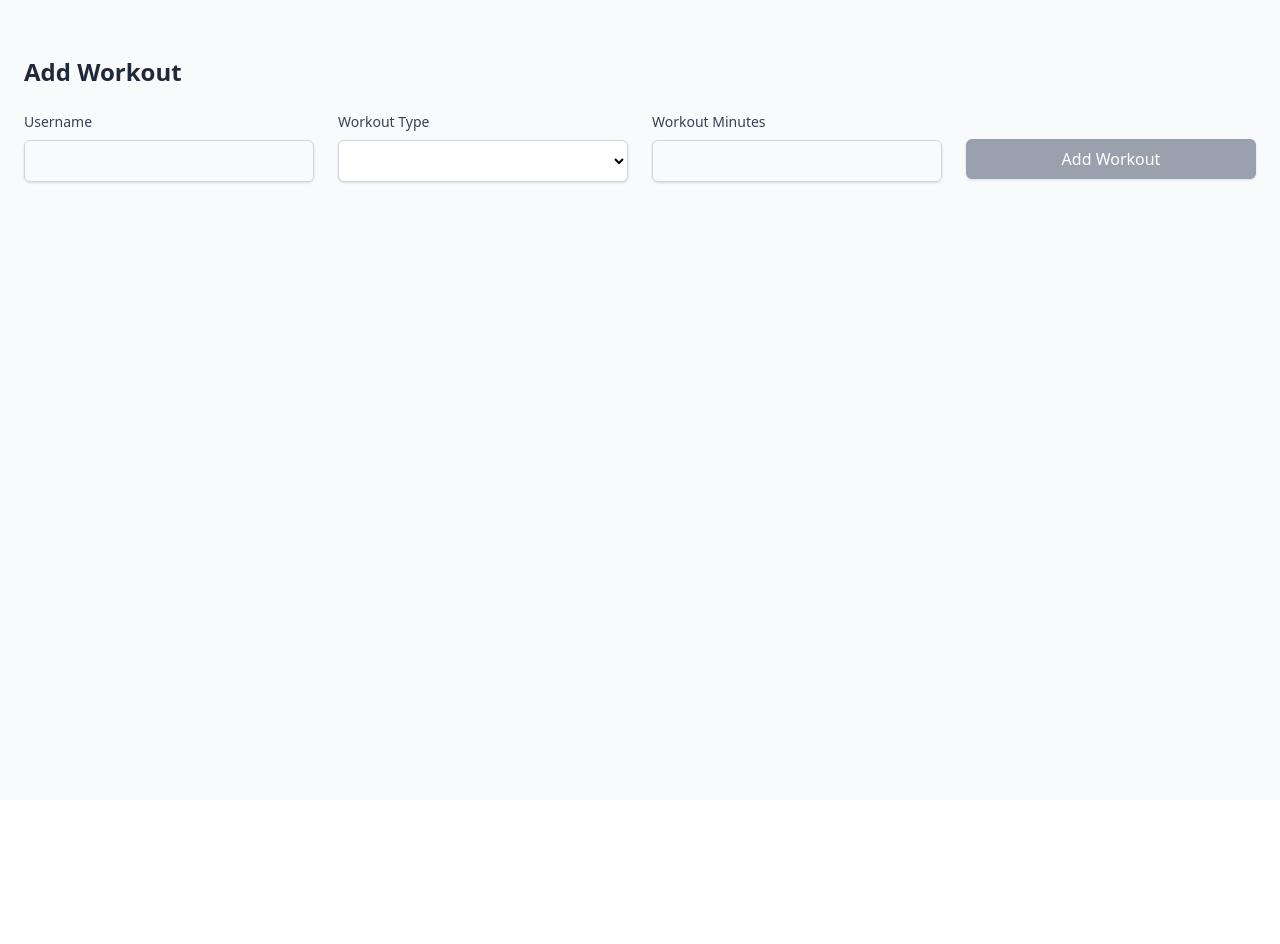
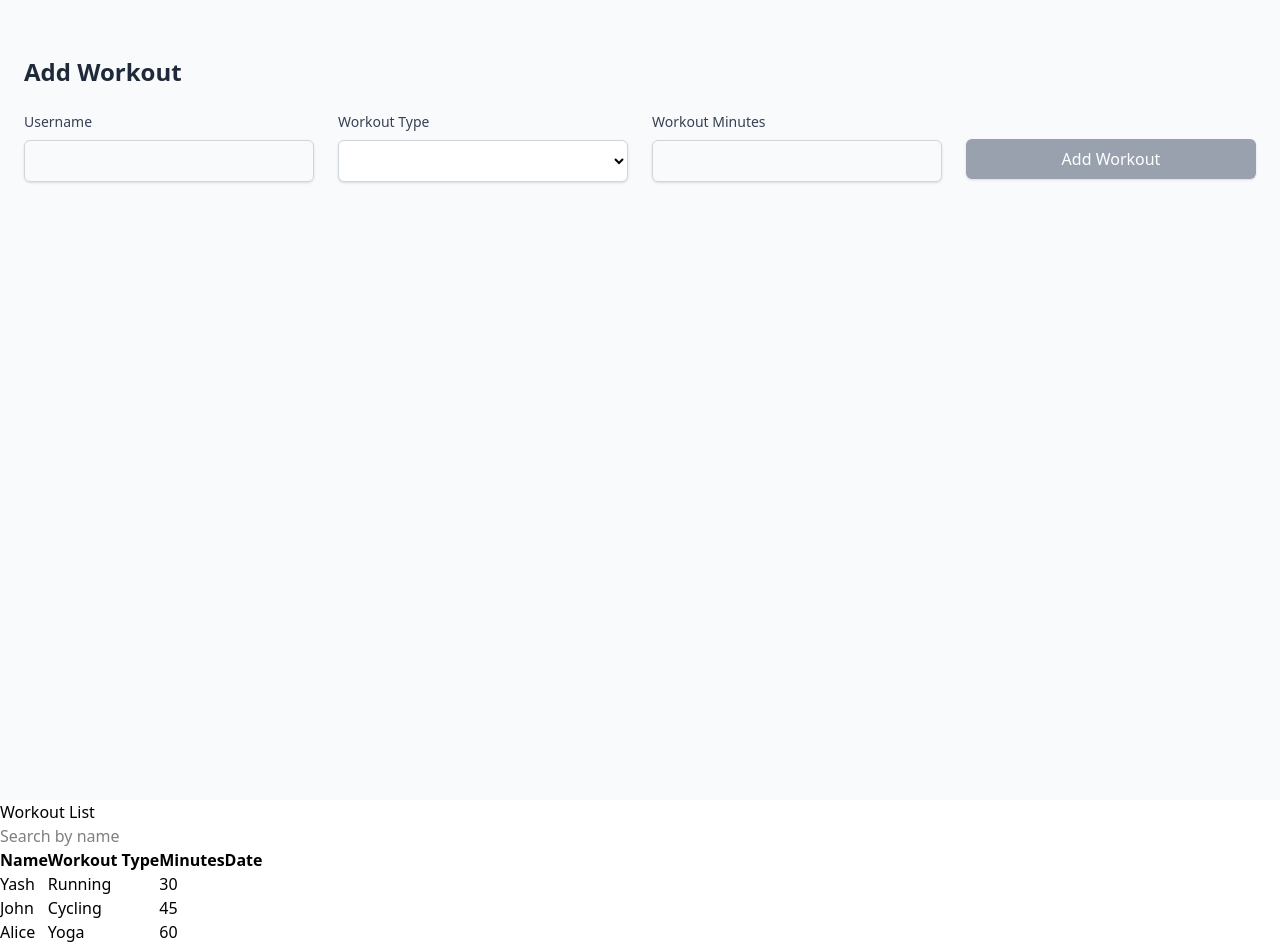
Before and after one commit to yakatyansh/fitness-tracker, an Angular app: page / in a window 1280 px wide. Before the commit the page ends 800 px from the top, so only its background shows below. Built offline with nearby package versions, Linux system fonts and the light colour scheme.

Commit message:
added the base layout for workout list hardcoded the workouts for now

```diff
--- a/src/app/app.component.ts
+++ b/src/app/app.component.ts
@@ -1,13 +1,15 @@
 import { Component } from '@angular/core';
 import { RouterOutlet } from '@angular/router';
 import { AddWorkoutComponent } from './components/add-workout/add-workout.component';
+import { WorkoutListComponent } from "./components/workout-list/workout-list.component";
 
 @Component({
   selector: 'app-root',
   standalone: true,
-  imports: [AddWorkoutComponent],
+  imports: [AddWorkoutComponent, WorkoutListComponent],
   template: ` <div>
       <app-add-workout></app-add-workout>
+      <app-workout-list></app-workout-list>
     </div>`,
   styleUrl: './app.component.css'
 })
--- a/src/app/components/workout-list/workout-list.component.html
+++ b/src/app/components/workout-list/workout-list.component.html
@@ -1 +1,23 @@
-<p>workout-list works!</p>
+<div class="container">
+    <h2>Workout List</h2>
+
+    <input type="text" [(ngModel)]="searchTerm" placeholder="Search by name" />
+
+    <table>
+      <thead>
+        <tr>
+          <th>Name</th>
+          <th>Workout Type</th>
+          <th>Minutes</th>
+          <th>Date</th>
+        </tr>
+      </thead>
+      <tbody>
+        <tr *ngFor="let workout of filteredWorkouts">
+          <td>{{ workout.UserName }}</td>
+          <td>{{ workout.workoutType }}</td>
+          <td>{{ workout.workoutMinutes }}</td>
+        </tr>
+      </tbody>
+    </table>
+  </div>
--- a/src/app/components/workout-list/workout-list.component.ts
+++ b/src/app/components/workout-list/workout-list.component.ts
@@ -1,11 +1,25 @@
+import { CommonModule } from '@angular/common';
 import { Component } from '@angular/core';
+import { FormsModule } from '@angular/forms';
 
 @Component({
   selector: 'app-workout-list',
   standalone: true,
-  imports: [],
+  imports: [CommonModule, FormsModule], // ✅ Import FormsModule for ngModel
   templateUrl: './workout-list.component.html',
 })
 export class WorkoutListComponent {
+  searchTerm: string = ''; // This binds to ngModel
+  workoutTypeFilter: string = '';
 
+  workouts = [
+    { UserName: 'Yash', workoutType: 'Running', workoutMinutes: 30 },
+    { UserName: 'John', workoutType: 'Cycling', workoutMinutes: 45 },
+    { UserName: 'Alice', workoutType: 'Yoga', workoutMinutes: 60 },
+  ];
+  filteredWorkouts = [...this.workouts];
+
+  filterWorkout(type: string) {
+    this.filteredWorkouts = this.workouts.filter(workout => workout.workoutType === type);
+  }
 }
```
